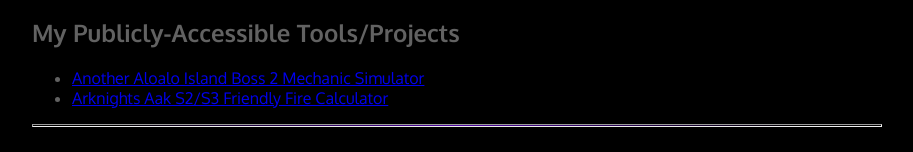
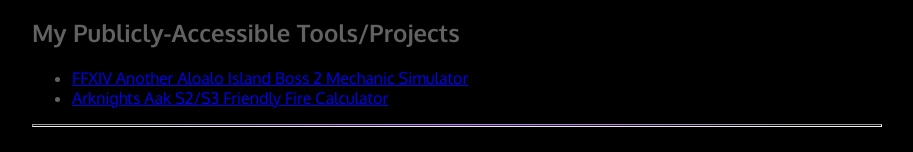
Before and after one commit to CursedBlackCat/cursedblack.cat, a plain HTML site: page index.html in a window 1280 px wide. Shown: the part 784-936 px from the top of the page, without its empty margins (183-1096 px from the left). Drawn offline with Linux system fonts and the light colour scheme.

Commit message:
Add FFXIV label to AAI simulator link

```diff
--- a/index.html
+++ b/index.html
@@ -43,7 +43,7 @@
     <hr/>
     <h2 class="oxygen-bold">My Publicly-Accessible Tools/Projects</h2>
     <ul>
-        <li class="oxygen-regular"><a href="https://sim.purr.moe/">Another Aloalo Island Boss 2 Mechanic Simulator</a>
+        <li class="oxygen-regular"><a href="https://sim.purr.moe/">FFXIV Another Aloalo Island Boss 2 Mechanic Simulator</a>
         </li>
         <li class="oxygen-regular"><a href="aaknights/">Arknights Aak S2/S3 Friendly Fire Calculator</a></li>
     </ul>
```
